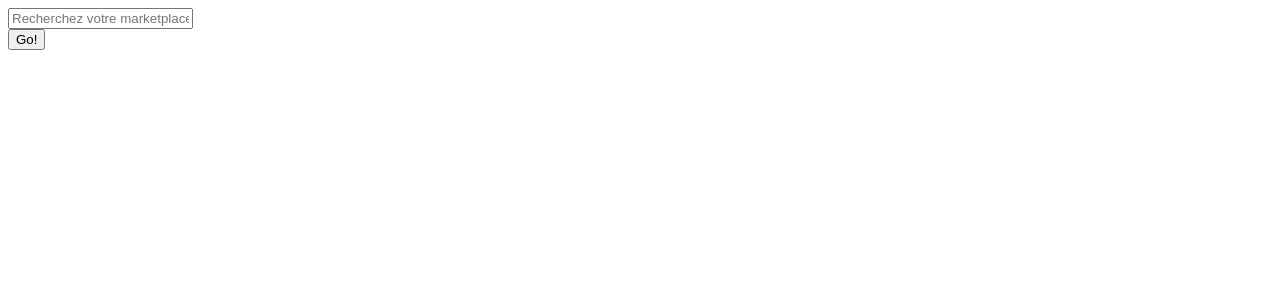
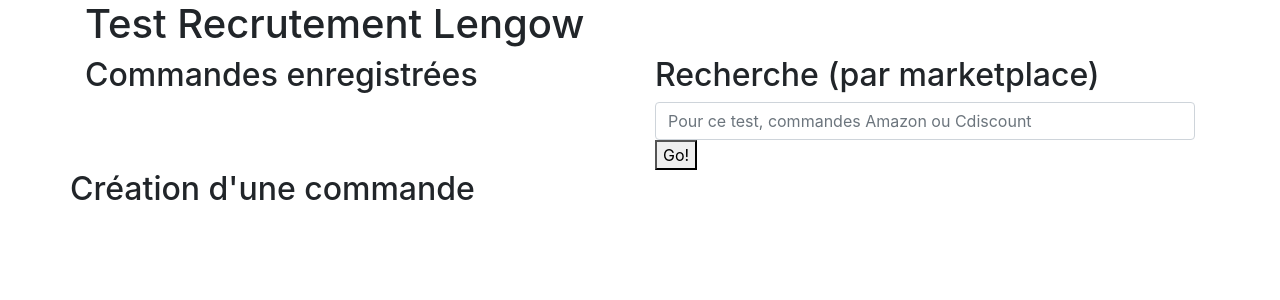
Before and after one commit to Nastyflav/test-lengow, a Django app: page / in a window 1280 px wide. Shown: the top 300 px of the page. Run offline with Django 3.2, Linux system fonts and the light colour scheme; data that the repository does not hold is empty.

Commit message:
Improved the front-end of the main features

```diff
--- a/lengow/orders/templates/orders/index.html
+++ b/lengow/orders/templates/orders/index.html
@@ -2,23 +2,34 @@
 
 {% block content %}
 
+<h1>Test Recrutement Lengow</h1>
+
+<div class="row">
+    <div class="col-lg-6">
+        <h2>Commandes enregistrées</h2>
         {% for order in object_list %}
-<div class="row">
         <p>
             <a href="{% url 'orders:order' order.id %}">Commande n°{{ order.id }}</a>
         </p>
+        {% endfor %}
     </div>
-{% endfor %}
-
-<div class="row">
+    <div class="col-lg-6">
+        <h2>Recherche (par marketplace)</h2>
         <form method="get" action="{% url 'orders:results' %}">
             <div>
-            <input type="text" name="query" class="form-control" placeholder="Recherchez votre marketplace" required>
+                <input type="text" name="query" class="form-control" placeholder="Pour ce test, commandes Amazon ou Cdiscount" required>
             </div>
             <div>
              <button type="submit">Go!</button>
             </div>
         </form>
     </div>
+</div>
+
+<div class="row">
+    <h2>Création d'une commande</h2>
+</div>
+
+
 
 {% endblock %}
--- a/lengow/orders/templates/orders/order_details.html
+++ b/lengow/orders/templates/orders/order_details.html
@@ -2,7 +2,9 @@
 
 {% block content %}
 
-<div>
+<h1>Détails de la commande n°{{ object.id }}</h1>
+
+<div class="row">
     <ul>
         {% if object.marketplace %}
             <li><strong>Marketplace :</strong> {{ object.marketplace }}</li>
--- a/lengow/templates/_base.html
+++ b/lengow/templates/_base.html
@@ -4,12 +4,12 @@
     <meta charset="UTF-8">
     <meta name="viewport" content="width=device-width, initial-scale=1.0">
     <title>Test Lengow</title>
+    <!-- CSS -->
+    <link rel="stylesheet" href="https://cdn.jsdelivr.net/npm/bootstrap@4.5.3/dist/css/bootstrap.min.css" integrity="sha384-TX8t27EcRE3e/ihU7zmQxVncDAy5uIKz4rEkgIXeMed4M0jlfIDPvg6uqKI2xXr2" crossorigin="anonymous">
 </head>
 <body>
     <div class="container">
-        <div class="row">
             {% block content %}{% endblock %}
-        </div>
     </div>
 </body>
 </html>
```
Also changed, not shown: lengow/orders/templates/orders/query_results.html (+20 -3 lines). Lines whose indentation alone changed are shown as unchanged.
